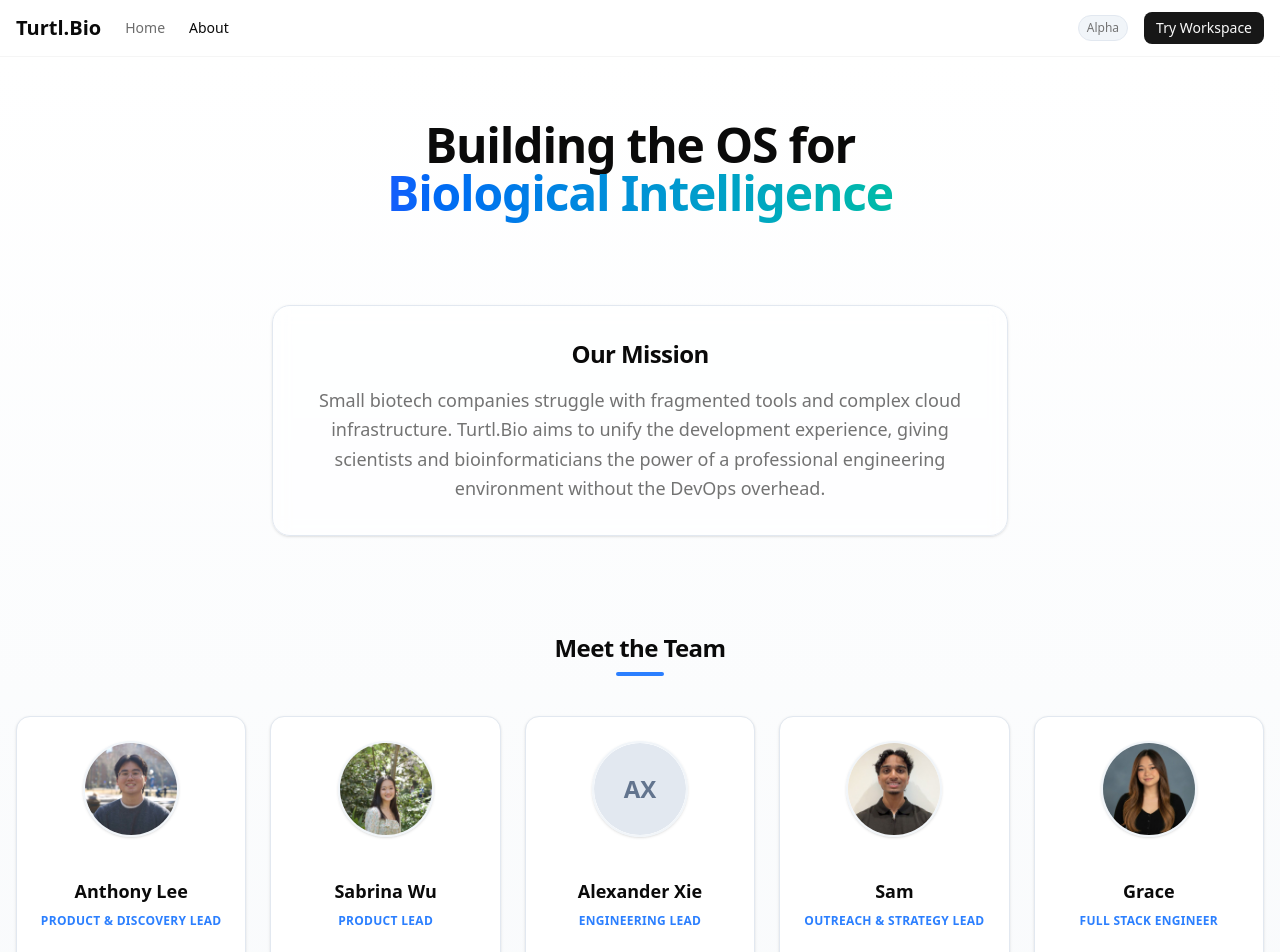
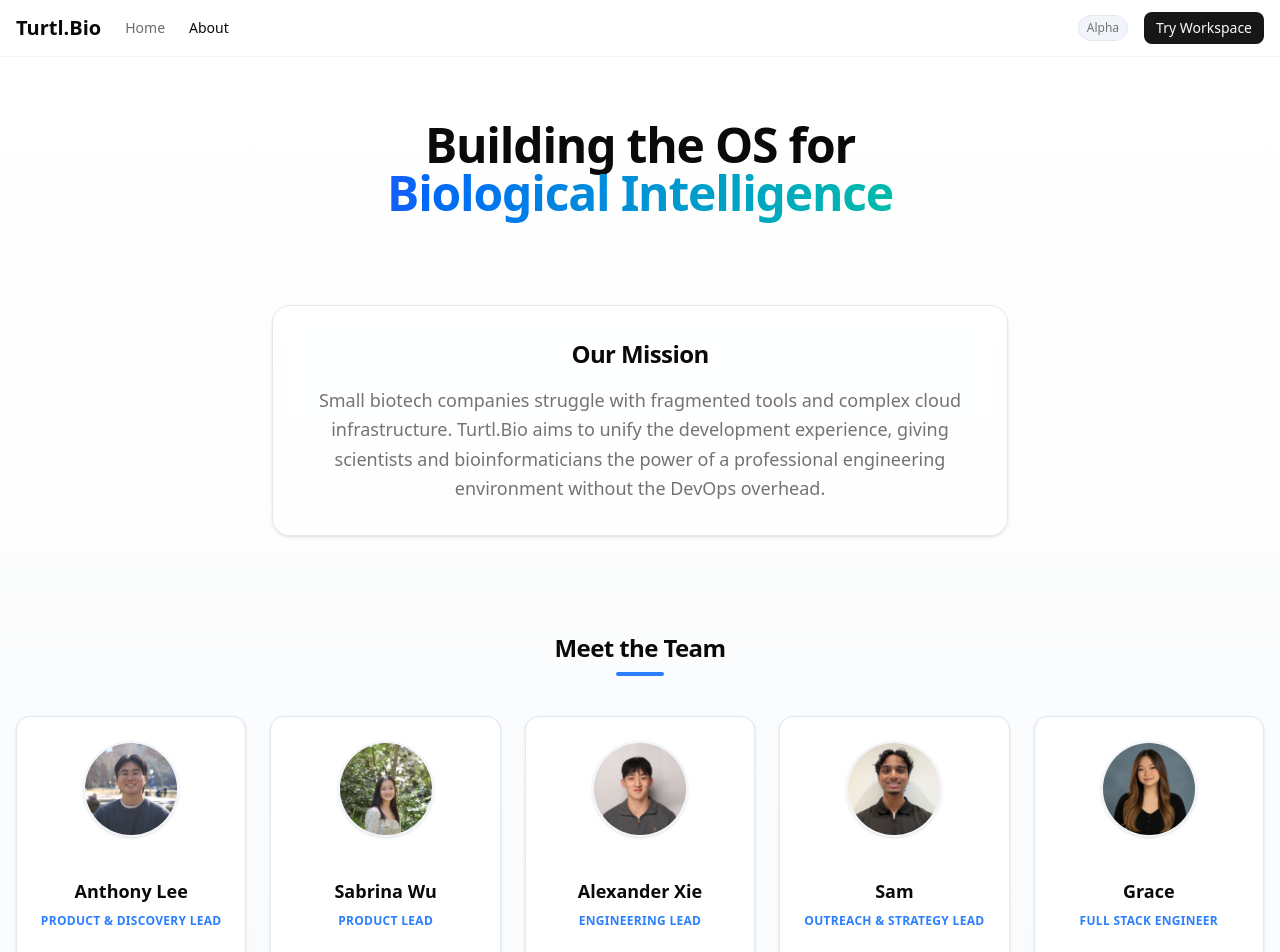
Before and after one commit to axie22/Turtl.Bio, a Next.js app in the folder turtl.bio/: page /about in a window 1280 px wide. Shown: the top 952 px of the page. Built offline with nearby package versions, Linux system fonts and the light colour scheme.

Commit message:
Team page update

```diff
--- a/turtl.bio/app/(marketing)/about/page.tsx
+++ b/turtl.bio/app/(marketing)/about/page.tsx
@@ -38,7 +38,7 @@
   {
     name: "Alexander Xie",
     role: "Engineering Lead",
-    initials: "AX",
+    image: "/Alex.jpeg",
     linkedin: "https://linkedin.com/in/alexanderxie04",
     pastExperience: ["Amazon", "Fortinet"],
   },
```
Also changed, not shown: turtl.bio/public/Alex.jpeg (added).
